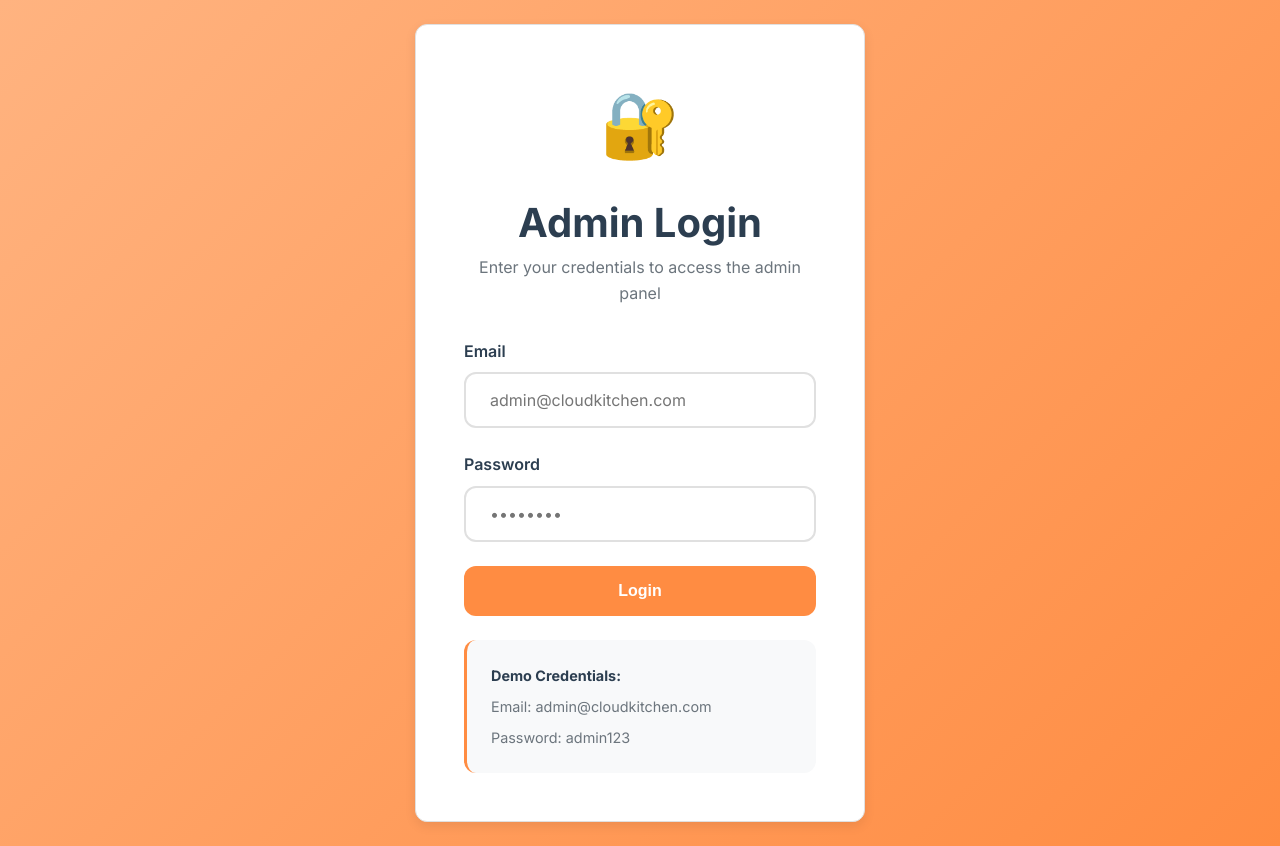
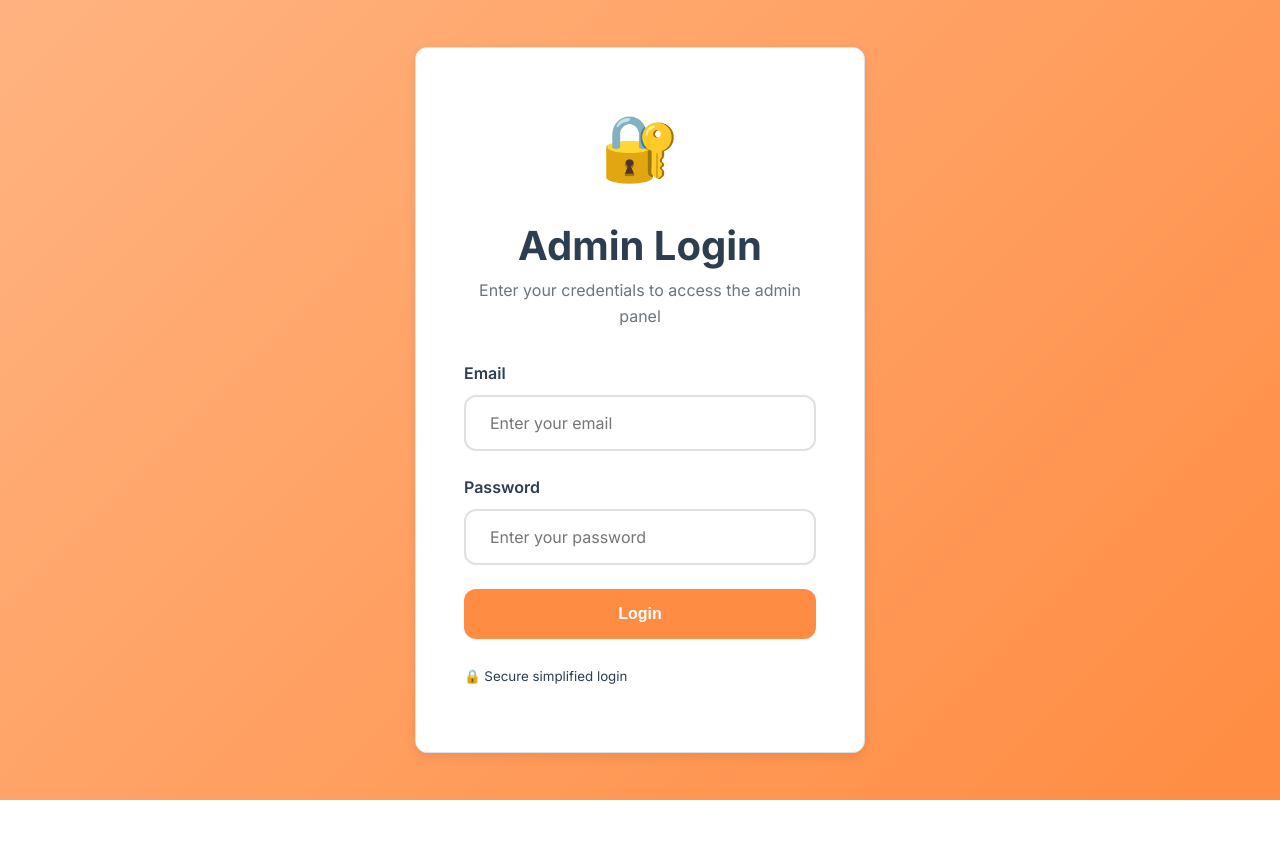
Before and after one commit to AjayK-Git02/food_site, a Next.js app: page /admin/login in a window 1280 px wide. After the commit the page ends 800 px from the top, so only its background shows below. Built offline with nearby package versions, Linux system fonts and the light colour scheme; no server answers.

Commit message:
Improve admin login page UI with better placeholders

```diff
--- a/app/admin/login/page.js
+++ b/app/admin/login/page.js
@@ -42,7 +42,7 @@ export default function AdminLoginPage() {
                             type="email"
                             id="email"
                             className="input"
-                            placeholder="admin@cloudkitchen.com"
+                            placeholder="Enter your email"
                             value={email}
                             onChange={(e) => setEmail(e.target.value)}
                             required
@@ -55,7 +55,7 @@ export default function AdminLoginPage() {
                             type="password"
                             id="password"
                             className="input"
-                            placeholder="••••••••"
+                            placeholder="Enter your password"
                             value={password}
                             onChange={(e) => setPassword(e.target.value)}
                             required
@@ -76,10 +76,8 @@ export default function AdminLoginPage() {
                         {loading ? 'Logging in...' : 'Login'}
                     </button>
 
-                    <div className={styles.demoCredentials}>
-                        <p><strong>Demo Credentials:</strong></p>
-                        <p>Email: admin@cloudkitchen.com</p>
-                        <p>Password: admin123</p>
+                    <div className={styles.securityNote}>
+                        <p><small>🔒 Secure simplified login</small></p>
                     </div>
                 </form>
             </div>
```
